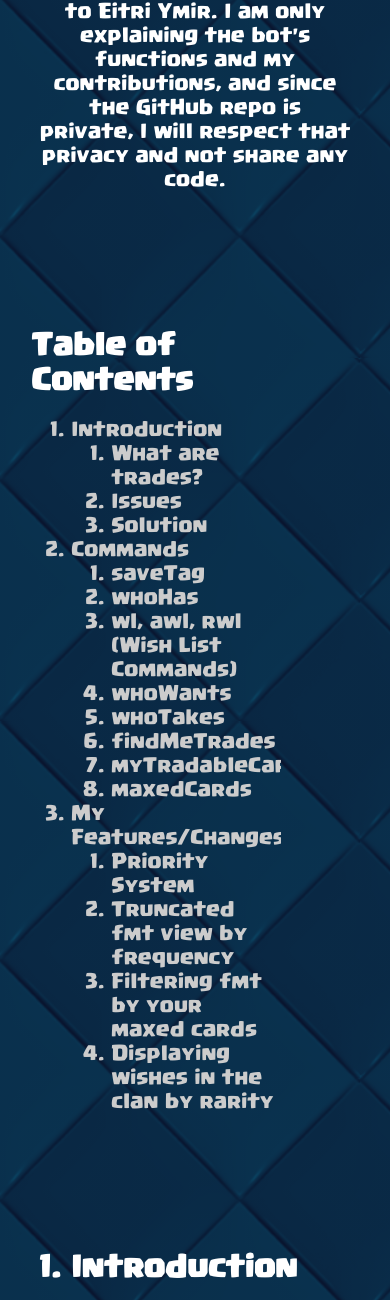
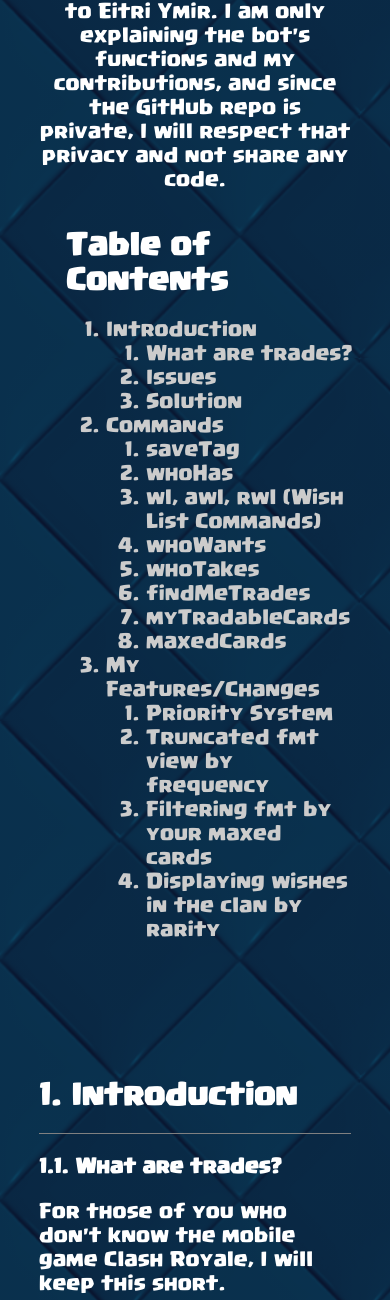
Before and after one commit to andrewandyle/andrewandyle.github.io, a PHP site: page /cr-trade-bot.html in a window 390 px wide. Shown: the part 606-1906 px from the top of the page. Run offline with PHP 8.4, Linux system fonts and the light colour scheme; some web fonts are replaced.

Commit message:
Another table of contents fix

```diff
--- a/cr-trade-bot.html
+++ b/cr-trade-bot.html
@@ -35,7 +35,7 @@
 
     <section id="table-of-contents">
       <div class="container">
-        <h1>Table of Contents</h1>
+        <h2>Table of Contents</h2>
         <ol>
           <a class="doc-section" href="#introduction"><li>Introduction</li></a>
           <ol>
--- a/css/cr-style.css
+++ b/css/cr-style.css
@@ -210,7 +210,7 @@ h4 {
 
 @media(max-width:1000px) {
   #table-of-contents {
-    width:80%;
+    padding-left:30px;
   }
   .container img:not(.card-icon) {
     width:90%;
```
